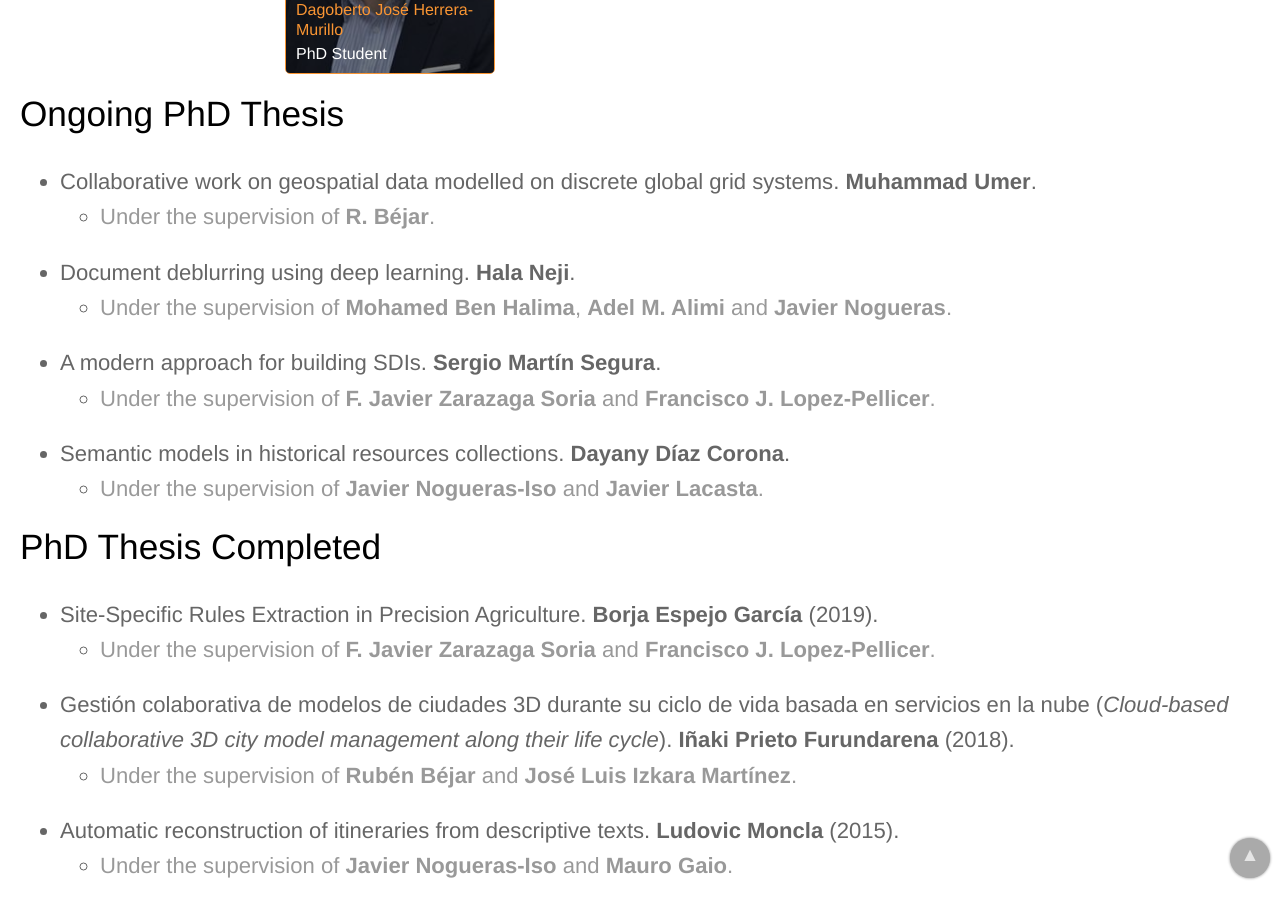
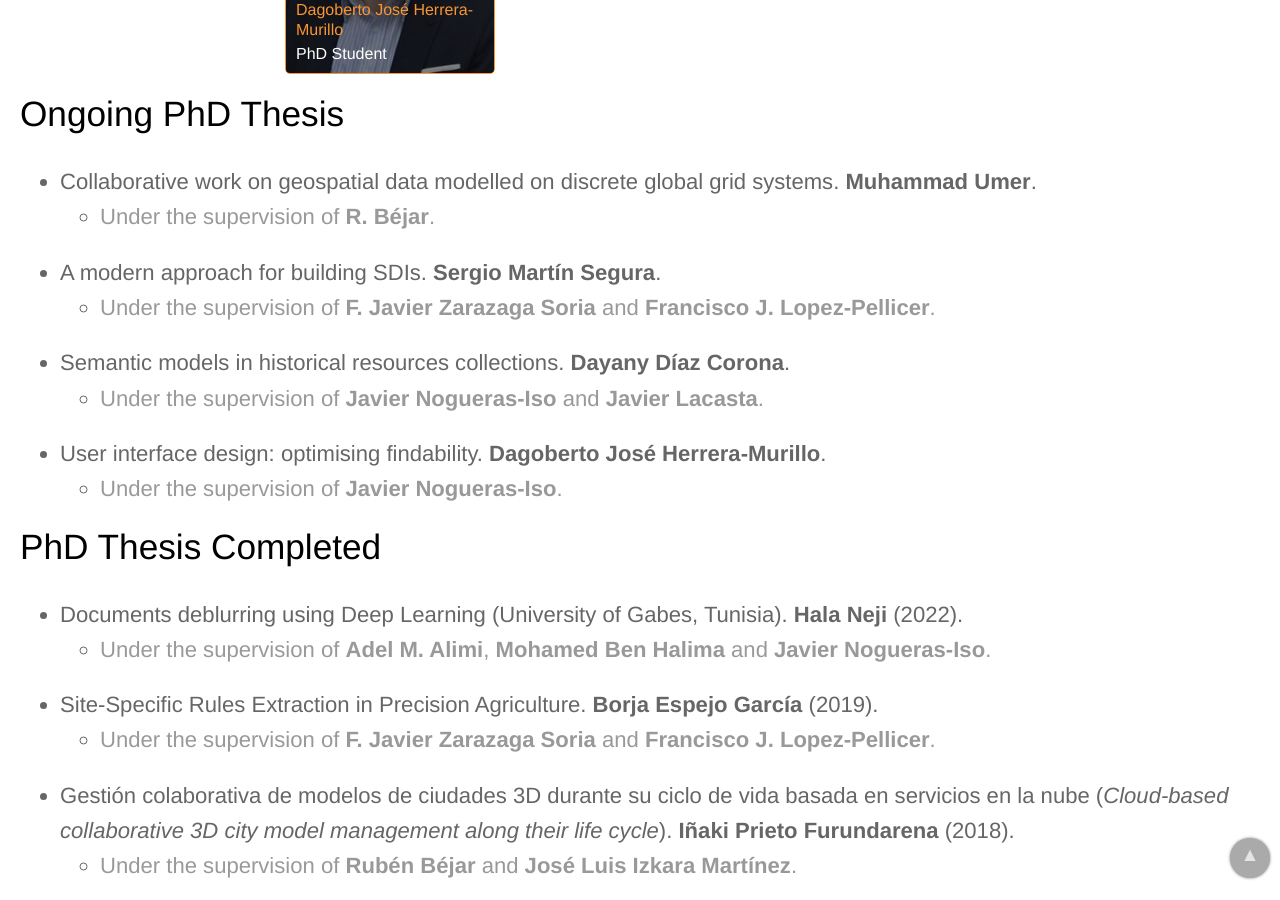
Before and after one commit to IAAA-Lab/IAAA-Lab.github.io, a Jekyll site: the page built from dissertations.md, in a window 1280 px wide and 900 px high, scrolled down 965 px. Built offline with Jekyll 4.4.1, drawn with Linux system fonts in a browser that asks for light colours.

Commit message:
Update dissertations.md

```diff
--- a/dissertations.md
+++ b/dissertations.md
@@ -8,15 +8,17 @@ layout: phd_dissertations
 
 - Collaborative work on geospatial data modelled on discrete global grid systems. **Muhammad Umer**.
   - <span style="color:#999999">Under the supervision of **R. Béjar**.</span>
-- Document deblurring using deep learning. **Hala Neji**.
-  - <span style="color:#999999">Under the supervision of **Mohamed Ben Halima**, **Adel M. Alimi** and **Javier Nogueras**.</span>
 - A modern approach for building SDIs. **Sergio Martín Segura**.
   - <span style="color:#999999">Under the supervision of **F. Javier Zarazaga Soria** and **Francisco J. Lopez-Pellicer**.</span>
 - Semantic models in historical resources collections. **Dayany Díaz Corona**.
   - <span style="color:#999999">Under the supervision of **Javier Nogueras-Iso** and **Javier Lacasta**.</span>
+- User interface design: optimising findability. **Dagoberto José Herrera-Murillo**.
+  - <span style="color:#999999">Under the supervision of **Javier Nogueras-Iso**.</span>
 
 ## PhD Thesis Completed
 
+- Documents deblurring using Deep Learning (University of Gabes, Tunisia). **Hala Neji** (2022).
+  - <span style="color:#999999">Under the supervision of **Adel M. Alimi**, **Mohamed Ben Halima**  and **Javier Nogueras-Iso**.</span>
 - Site-Specific Rules Extraction in Precision Agriculture. **Borja Espejo García** (2019).
   - <span style="color:#999999">Under the supervision of **F. Javier Zarazaga Soria** and **Francisco J. Lopez-Pellicer**.</span>
 - Gestión colaborativa de modelos de ciudades 3D durante su ciclo de vida basada en servicios en la nube (*Cloud-based collaborative 3D city model management along their life cycle*). **Iñaki Prieto Furundarena** (2018).
```
